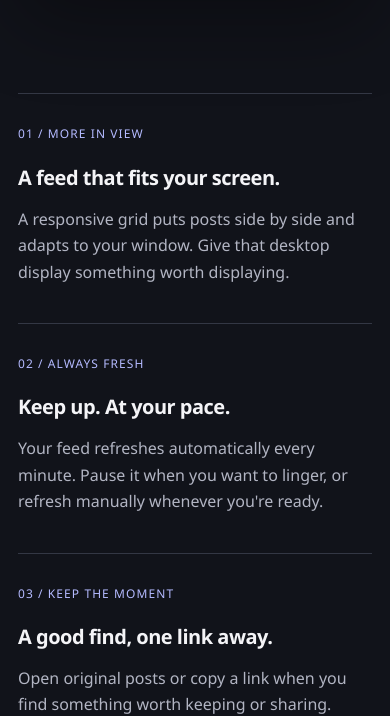
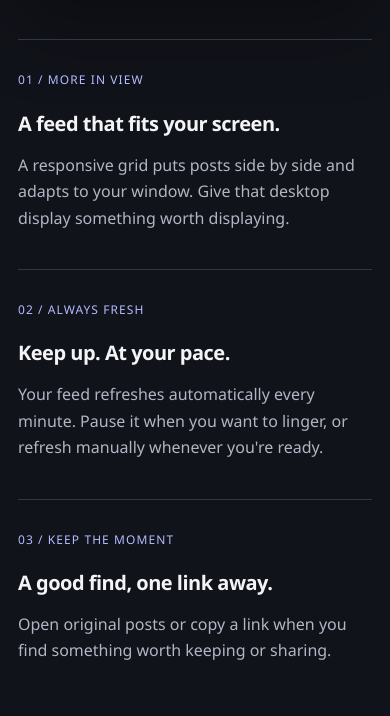
Before and after one commit to andrezammit/instadash-website, a website: page docs/index.html in a window 390 px wide. Shown: the part 869-1585 px from the top of the page. Drawn offline with Linux system fonts and the light colour scheme.

Commit message:
Reduced spacing below the dashboard screenshot.

```diff
--- a/docs/styles.css
+++ b/docs/styles.css
@@ -40,9 +40,9 @@ h1 span { color: var(--accent); }
 .window-dots { letter-spacing: 4px; color: #686c7e; }
 .window-label { color: #9a9ead; }
 .dashboard-preview img { width: 100%; }
-.features { padding-block: 108px 82px; }
+.features { padding-block: 64px 82px; }
 h2 { font-size: clamp(2rem, 3.7vw, 3.1rem); line-height: 1.15; letter-spacing: -.045em; font-weight: 550; margin-bottom: 25px; }
-.feature-grid { display: grid; grid-template-columns: repeat(3, 1fr); margin-top: 48px; gap: 42px; }
+.feature-grid { display: grid; grid-template-columns: repeat(3, 1fr); gap: 42px; }
 .feature-grid article { border-top: 1px solid var(--line); padding-top: 25px; }
 .feature-number { color: var(--accent); font-size: 12px; letter-spacing: .09em; }
 h3 { font-size: 20px; font-weight: 600; letter-spacing: -.025em; line-height: 1.4; margin-bottom: 14px; }
@@ -84,8 +84,8 @@ footer p { margin-top: 24px; margin-bottom: 0; }
     .window-label { display: none; }
     .window-bar { font-size: 10px; padding: 8px 12px; }
     .feature-grid, .viewer-section, .install-section, .faq { grid-template-columns: 1fr; gap: 30px; }
-    .features { padding-block: 66px 35px; }
-    .feature-grid { margin-top: 28px; gap: 22px; }
+    .features { padding-block: 40px 35px; }
+    .feature-grid { gap: 22px; }
     .viewer-section { padding-block: 15px 60px; }
     .install-section { padding-block: 50px; gap: 45px; }
     .faq { padding-block: 45px; gap: 0; }
```
